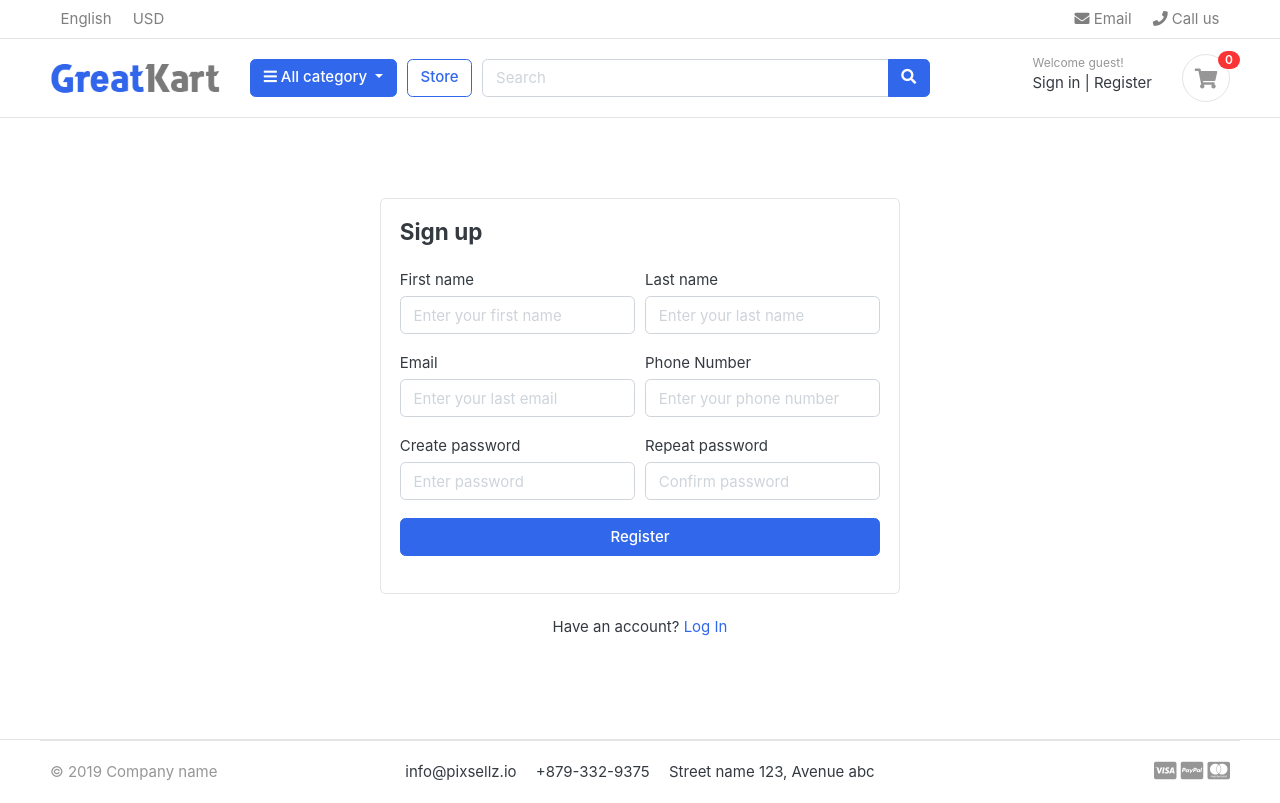
After one commit to Renato-Servadei/GreatKart, a Django app: page /accounts/register/ in a window 1280 px wide. The commit adds this page. Run offline with Django 3.2, Linux system fonts and the light colour scheme; data comes from the database, SQL or seed files in the repository; some libraries are stand-ins or nearby versions; some web fonts are replaced.

Commit message:
Implement user registration form and views; add login and logout functionality with corresponding templates

```diff
--- /dev/null
+++ b/accounts/forms.py
@@ -0,0 +1,22 @@
+from django import forms
+from .models import Account
+
+class RegistrationForm(forms.ModelForm):
+    password = forms.CharField(widget=forms.PasswordInput(attrs={
+        'placeholder': 'Enter password'
+    }))
+    confirm_password = forms.CharField(widget=forms.PasswordInput(attrs={
+        'placeholder': 'Confirm password'
+    }))
+    class Meta:
+        model = Account
+        fields = ['first_name', 'last_name', 'phone_number', 'email', 'password']
+
+    def __init__(self, *args, **kwargs):
+        super(RegistrationForm, self).__init__(*args, **kwargs)
+        self.fields['first_name'].widget.attrs['placeholder']='Enter your first name'
+        self.fields['last_name'].widget.attrs['placeholder']='Enter your last name'
+        self.fields['phone_number'].widget.attrs['placeholder']='Enter your phone number'
+        self.fields['email'].widget.attrs['placeholder']='Enter your last email'
+        for field in self.fields:
+            self.fields[field].widget.attrs['class']='form-control'
--- /dev/null
+++ b/accounts/urls.py
@@ -0,0 +1,9 @@
+from django.urls import path
+from . import views
+
+
+urlpatterns = [
+    path('register/', views.register, name='register'),
+    path('login/', views.login, name='login'),
+    path('logout/', views.logout, name='logout'),
+]
--- a/accounts/views.py
+++ b/accounts/views.py
@@ -1,3 +1,15 @@
 from django.shortcuts import render
+from .forms import RegistrationForm
 
-# Create your views here.
+def register(request):
+    form = RegistrationForm()
+    context = {
+        'form' : form,
+    }
+    return render(request, 'accounts/register.html', context)
+
+def login(request):
+    return render(request, 'accounts/login.html')
+
+def logout(request):
+    return
--- a/greatkart/urls.py
+++ b/greatkart/urls.py
@@ -24,4 +24,5 @@ urlpatterns = [
     path('', views.home, name='home'),
     path('store/', include ('store.urls')),
     path('cart/', include ('carts.urls')),
+    path('accounts/', include ('accounts.urls')),
 ] + static(settings.MEDIA_URL, document_root = settings.MEDIA_ROOT)
--- /dev/null
+++ b/templates/accounts/login.html
@@ -0,0 +1 @@
+vamos river login
--- /dev/null
+++ b/templates/accounts/register.html
@@ -0,0 +1,54 @@
+{% extends 'base.html' %}
+{% block content %}
+<section class="section-content padding-y">
+
+<!-- ============================ COMPONENT REGISTER   ================================= -->
+	<div class="card mx-auto" style="max-width:520px; margin-top:40px;">
+      <article class="card-body">
+		<header class="mb-4"><h4 class="card-title">Sign up</h4></header>
+		<form action="{% url 'register' %}" method="POST">
+            {% csrf_token %}
+				<div class="form-row">
+					<div class="col form-group">
+						<label>First name</label>
+                    {{ form.first_name}}
+					</div> <!-- form-group end.// -->
+					<div class="col form-group">
+						<label>Last name</label>
+                    {{ form.last_name}}
+					</div> <!-- form-group end.// -->
+				</div> <!-- form-row end.// -->
+				<div class="form-row">
+					<div class="form-group col-md-6">
+					  <label>Email</label>
+					  {{ form.email}}
+					</div> <!-- form-group end.// -->
+					<div class="form-group col-md-6">
+					  <label>Phone Number</label>
+					  {{ form.phone_number}}
+					</div> <!-- form-group end.// -->
+				</div> <!-- form-row.// -->
+				<div class="form-row">
+					<div class="form-group col-md-6">
+						<label>Create password</label>
+						{{ form.password }}
+					</div> <!-- form-group end.// -->
+					<div class="form-group col-md-6">
+						<label>Repeat password</label>
+					    {{ form.confirm_password }}
+					</div> <!-- form-group end.// -->
+				</div>
+			    <div class="form-group">
+			        <button type="submit" class="btn btn-primary btn-block"> Register  </button>
+			    </div> <!-- form-group// -->
+
+			</form>
+		</article><!-- card-body.// -->
+    </div> <!-- card .// -->
+    <p class="text-center mt-4">Have an account? <a href="">Log In</a></p>
+    <br><br>
+<!-- ============================ COMPONENT REGISTER  END.// ================================= -->
+
+
+</section>
+{% endblock %}
--- a/templates/includes/navbar.html
+++ b/templates/includes/navbar.html
@@ -63,8 +63,8 @@
 					<div class="widget-header">
 						<small class="title text-muted">Welcome guest!</small>
 						<div>
-							<a href="./signin.html">Sign in</a> <span class="dark-transp"> | </span>
-							<a href="./register.html"> Register</a>
+							<a href="{% url 'login' %}">Sign in</a> <span class="dark-transp"> | </span>
+							<a href="{% url 'register' %}"> Register</a>
 						</div>
 					</div>
 					<a href="{% url 'cart' %}" class="widget-header pl-3 ml-3">
```
